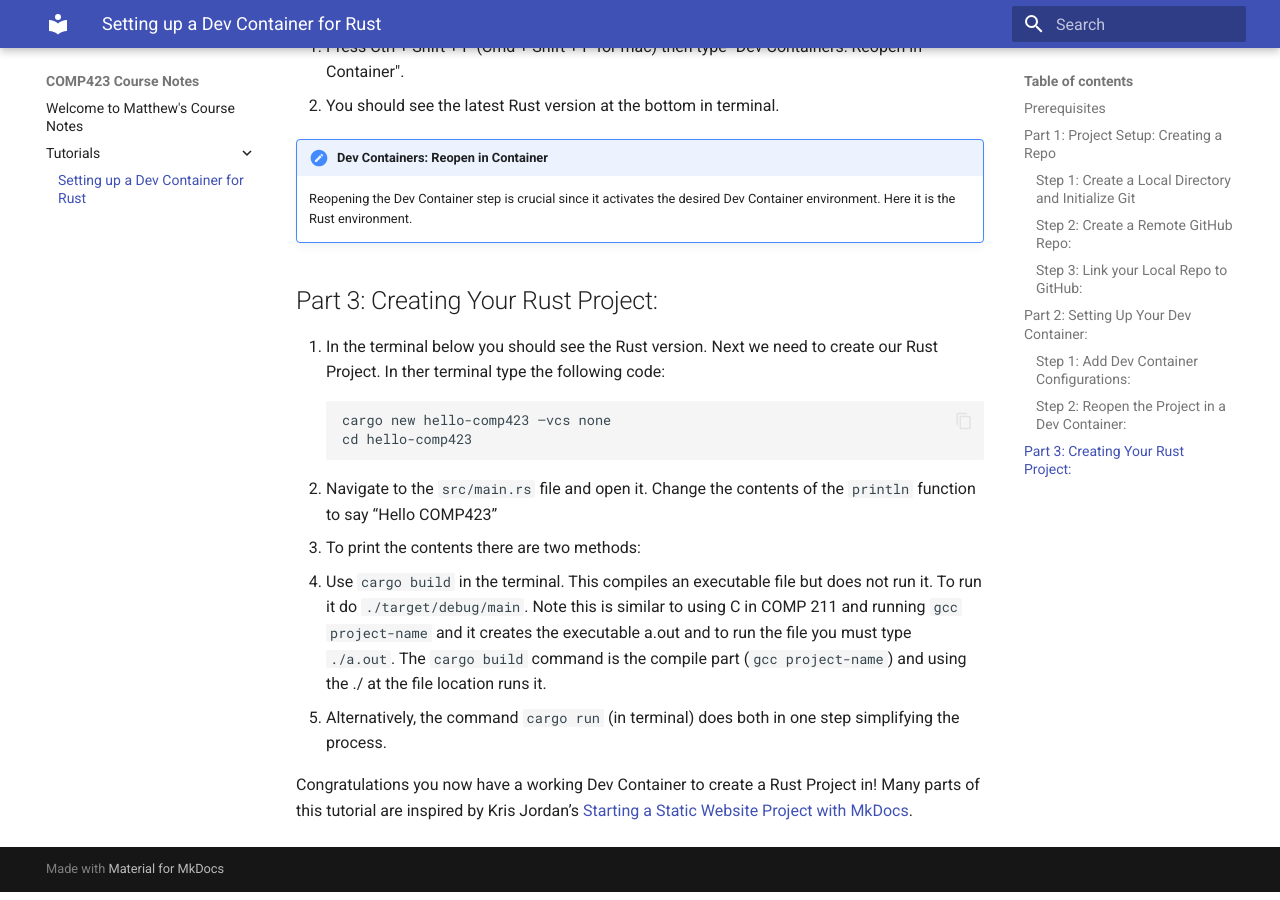
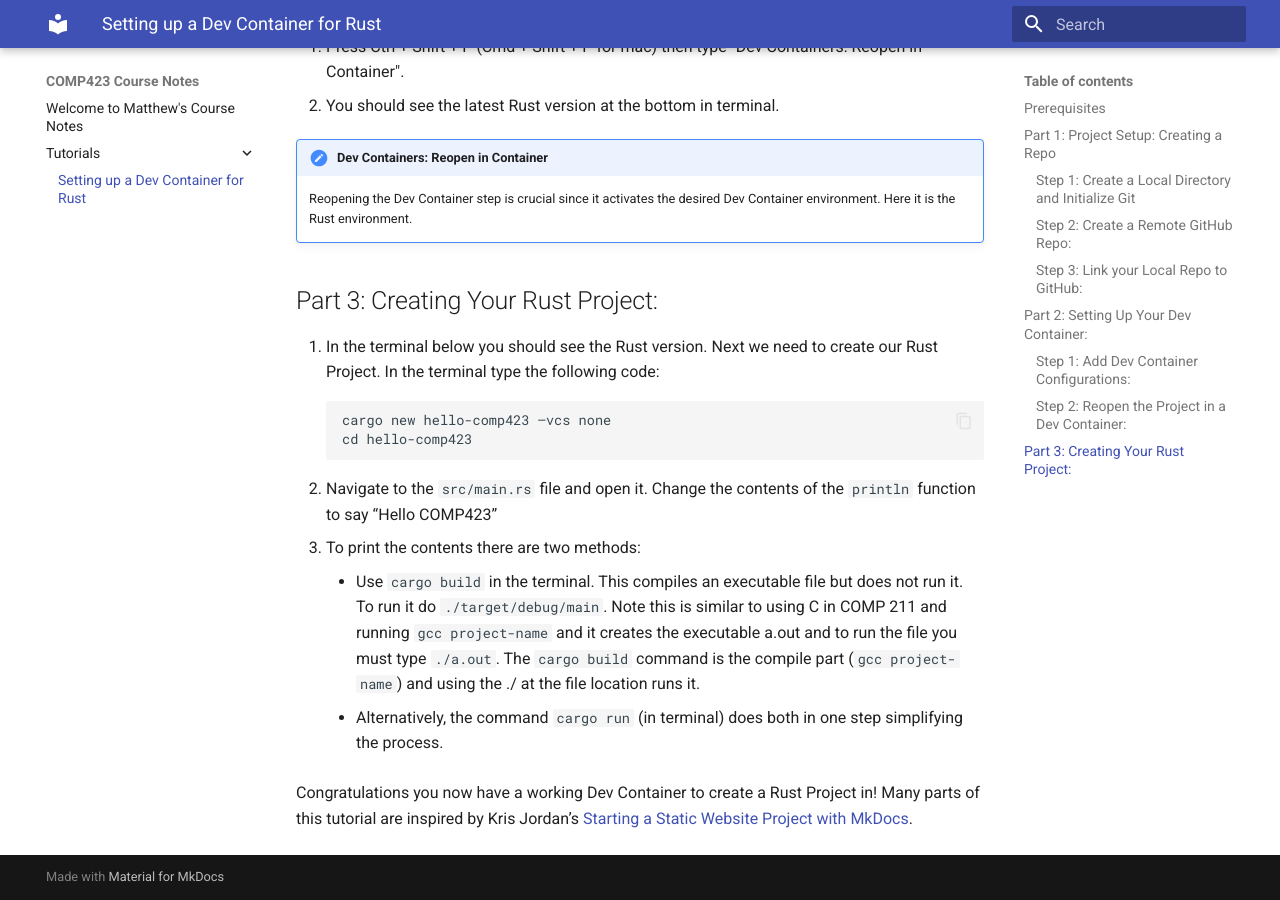
Before and after one commit to mthornton1133/comp423-course-notes, an MkDocs documentation site: the page built from docs/tutorials/rust-setup.md, in a window 1280 px wide and 900 px high, scrolled down 3192 px. Built offline with MkDocs 1.6.1 and Material for MkDocs 9.7.7, drawn with Linux system fonts in a browser that asks for light colours.

Commit message:
Fixed minor Bullet Point/Spelling Errors

````diff
--- a/docs/tutorials/rust-setup.md
+++ b/docs/tutorials/rust-setup.md
@@ -103,15 +103,15 @@ git push --set-upstream origin main
     Reopening the Dev Container step is crucial since it activates the desired Dev Container environment. Here it is the Rust environment.
 
 ## Part 3: Creating Your Rust Project:
-1. In the terminal below you should see the Rust version. Next we need to create our Rust Project. In ther terminal type the following code:
+1. In the terminal below you should see the Rust version. Next we need to create our Rust Project. In the terminal type the following code:
 ```
 cargo new hello-comp423 –vcs none
 cd hello-comp423
 ```
 2. Navigate to the `src/main.rs` file and open it. Change the contents of the `println` function to say “Hello COMP423”
 3. To print the contents there are two methods:
-  * Use `cargo build` in the terminal. This compiles an executable file but does not run it. To run it do `./target/debug/main`. Note this is similar to using C in COMP 211 and running `gcc project-name` and it creates the executable a.out and to run the file you must type `./a.out`. The `cargo build` command is the compile part (`gcc project-name`) and using the ./ at the file location runs it.
-  * Alternatively, the command `cargo run` (in terminal) does both in one step simplifying the process.
+    * Use `cargo build` in the terminal. This compiles an executable file but does not run it. To run it do `./target/debug/main`. Note this is similar to using C in COMP 211 and running `gcc project-name` and it creates the executable a.out and to run the file you must type `./a.out`. The `cargo build` command is the compile part (`gcc project-name`) and using the ./ at the file location runs it.
+    * Alternatively, the command `cargo run` (in terminal) does both in one step simplifying the process.
 
 Congratulations you now have a working Dev Container to create a Rust Project in!
 Many parts of this tutorial are inspired by Kris Jordan’s [Starting a Static Website Project with MkDocs](https://comp423-25s.github.io/resources/MkDocs/tutorial/#what-is-a-development-dev-container).
````
